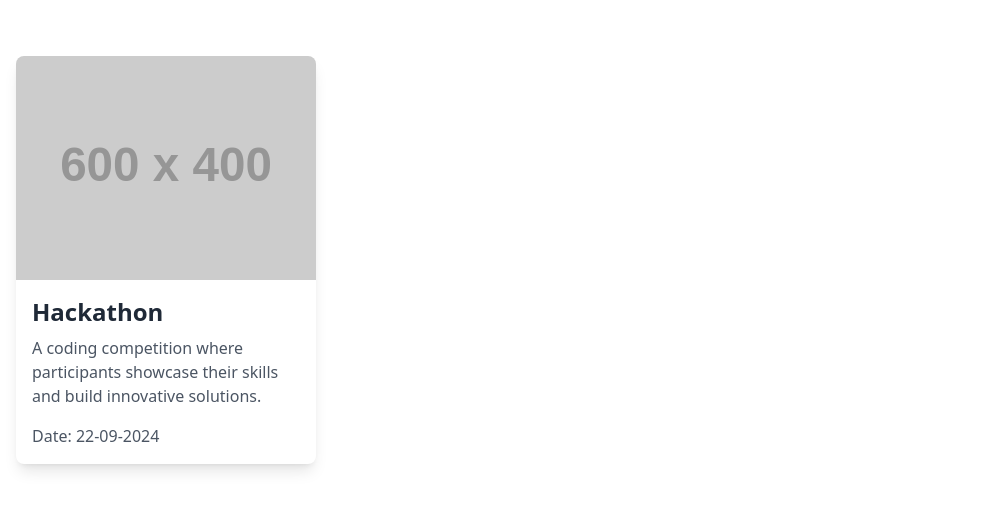
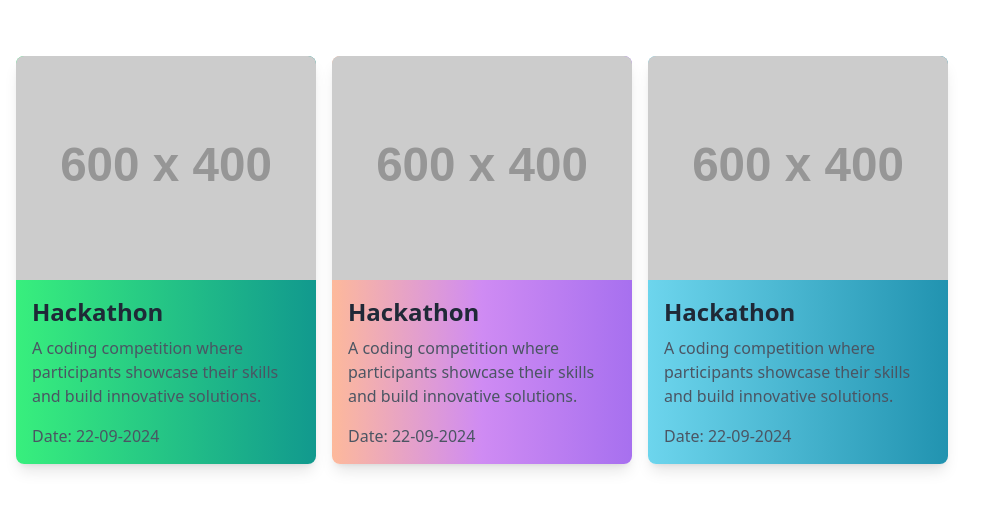
Before and after one commit to 0plaze0/Techcracy, a React (Vite) app in the folder client/: page /events in a window 1280 px wide. Shown: the top 510 px of the page, without its empty margins (0-995 px from the left). Built offline with nearby package versions, Linux system fonts and the light colour scheme.

Commit message:
feat(events) : Each event has a different themed card

```diff
--- a/client/package.json
+++ b/client/package.json
@@ -4,7 +4,7 @@
   "version": "0.0.0",
   "type": "module",
   "scripts": {
-    "dev": "vite",
+    "dev": "vite --host",
     "build": "tsc -b && vite build",
     "lint": "eslint .",
     "preview": "vite preview"
--- /dev/null
+++ b/client/src/components/events/cards/EventCard.scss
@@ -0,0 +1,17 @@
+:root {
+    --workshop-bg: linear-gradient(to right, #38ef7d, #11998e);
+    --lecture-bg: linear-gradient(to right, #fdb99b, #cf8bf3, #a770ef);
+    --exhibition-bg: linear-gradient(to right, #6dd5ed, #2193b0);
+}
+
+.workshop {
+    background: var(--workshop-bg);
+}
+
+.lecture {
+    background: var(--lecture-bg);
+}
+
+.exhibition {
+    background: var(--exhibition-bg);
+}
--- a/client/src/components/events/cards/EventCard.tsx
+++ b/client/src/components/events/cards/EventCard.tsx
@@ -1,8 +1,9 @@
 import { Event } from "../../../types/event";
-
+import "./EventCard.scss";
 const EventCard = ({ eventData }: { eventData: Event }) => {
+    const card_class = eventData.event_type.toLowerCase().split(" ")[0];
     return (
-        <div className="bg-white shadow-lg rounded-lg overflow-hidden">
+        <div className={`shadow-lg rounded-lg overflow-hidden ${card_class}`}>
             <img
                 className="w-full h-56 object-cover object-center"
                 src={eventData.image}
--- a/client/src/pages/events/EventPage.tsx
+++ b/client/src/pages/events/EventPage.tsx
@@ -8,11 +8,26 @@ const EventPage = () => {
         date: "22-09-2024",
         location: "Online",
         image: "https://placehold.co/600x400?text=Hackathon",
+        event_type: "Workshop",
+    };
+    const workshop: Event = {
+        ...test_data,
+        event_type: "Workshop",
+    };
+    const exhibition: Event = {
+        ...test_data,
+        event_type: "Exhibition",
+    };
+    const lecture_series: Event = {
+        ...test_data,
+        event_type: "Lecture Series",
     };
     return (
         <div className="container mx-auto px-4 py-8">
             <div className="grid grid-cols-1 sm:grid-cols-2 md:grid-cols-3 lg:grid-cols-4 gap-4 mt-6">
-                <EventCard eventData={test_data} />
+                <EventCard eventData={workshop} />
+                <EventCard eventData={lecture_series} />
+                <EventCard eventData={exhibition} />
             </div>
         </div>
     );
--- a/client/src/types/event.d.ts
+++ b/client/src/types/event.d.ts
@@ -13,4 +13,5 @@ export interface Event {
     location: string;
     image: string;
     organizers?: EventOrganizer[];
+    event_type: "Workshop" | "Exhibition" | "Lecture Series";
 }
```
